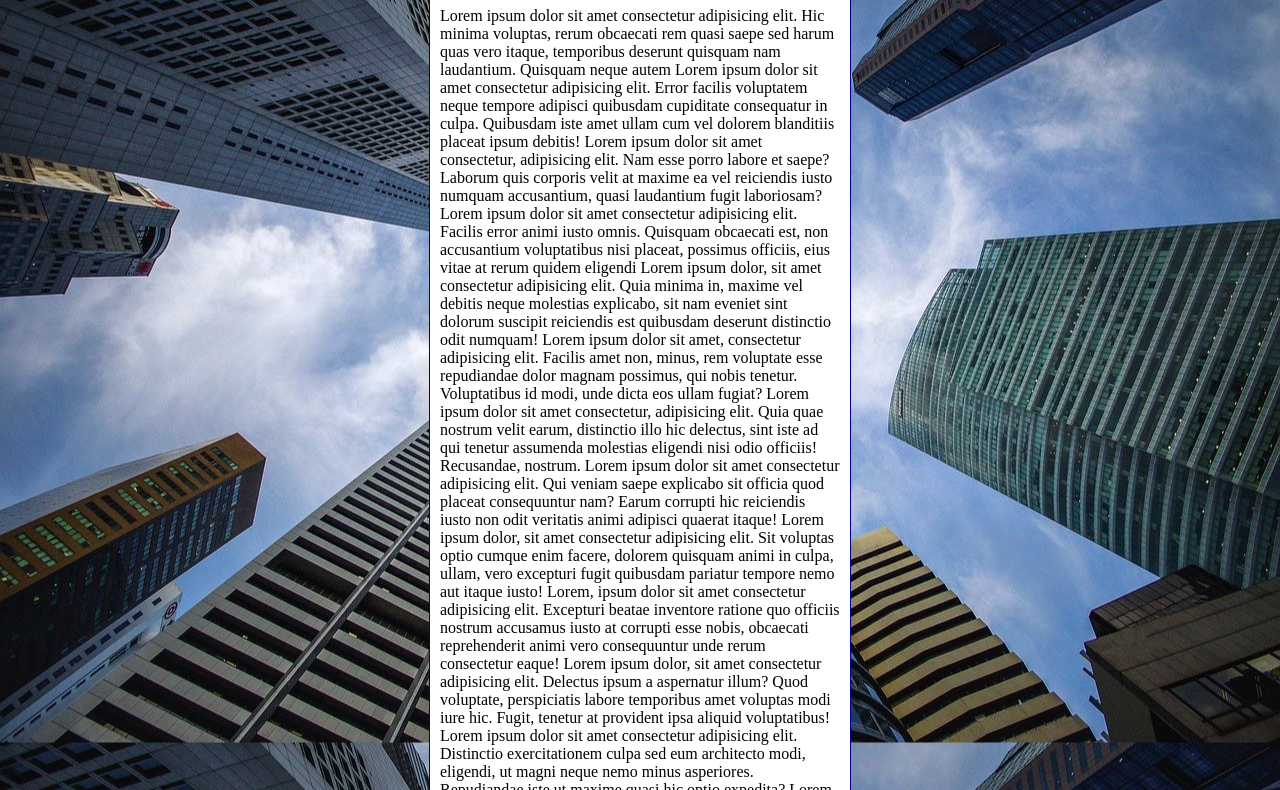
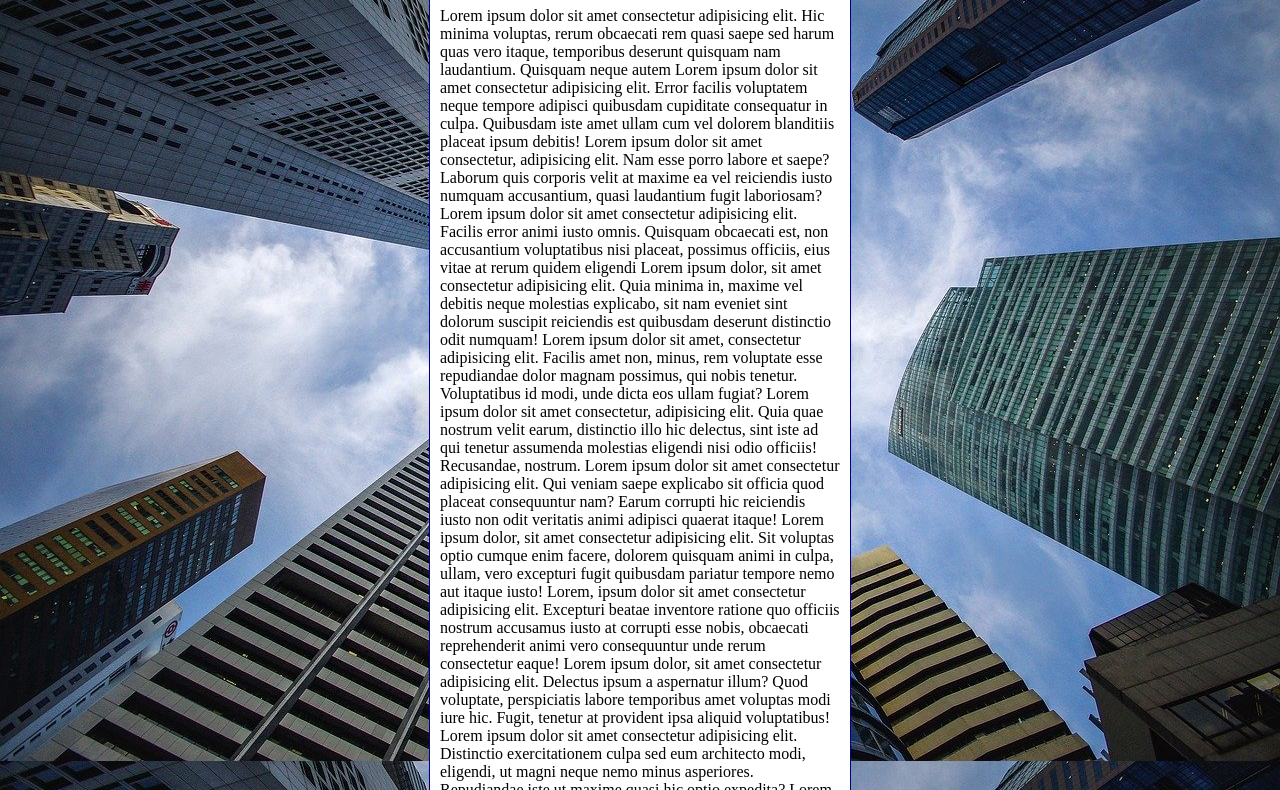
Before and after one commit to leticia-fmbarreto/html-css, a plain HTML site: page exercicios/ex0023/fundo006.html in a window 1280 px wide. Shown: the part 92-882 px from the top of the page. Drawn offline with Linux system fonts and the light colour scheme.

Commit message:
atualizei o exercício 23

```diff
--- a/exercicios/ex0023/fundo006.html
+++ b/exercicios/ex0023/fundo006.html
@@ -3,16 +3,25 @@
 <head>
     <meta charset="UTF-8">
     <meta name="viewport" content="width=device-width, initial-scale=1.0">
-    <title>Teste de imagem de fundo</title>
+    <title>Fundo fixo tela</title>
     <style>
         body {
             height: 100vh;
-            background-color: black;
+            /* background-color: black;
             background-image: url(imagens/wallpaper002.jpg);
             background-position: center center;
-            background-repeat: repeat-y;
+            background-repeat: no-repeat;
+            background-size: cover;
+            background-attachment: fixed; */
+
+            /* shorthand - background
+                color > image > position > repeat > [size] > attachment
+            */
+
+            background: black url(imagens/wallpaper002.jpg) center center no-repeat fixed;
             background-size: cover;
         }
+
 
         main {
             background-color: white;
```
